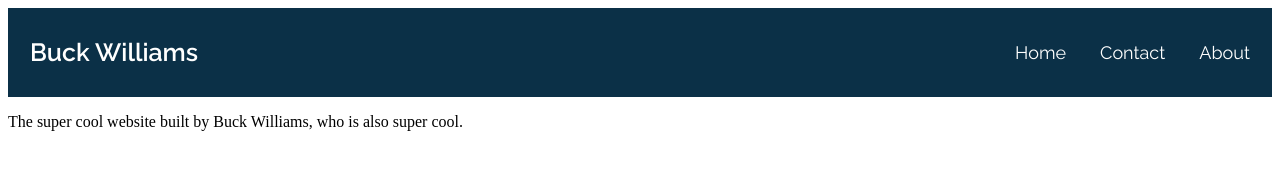
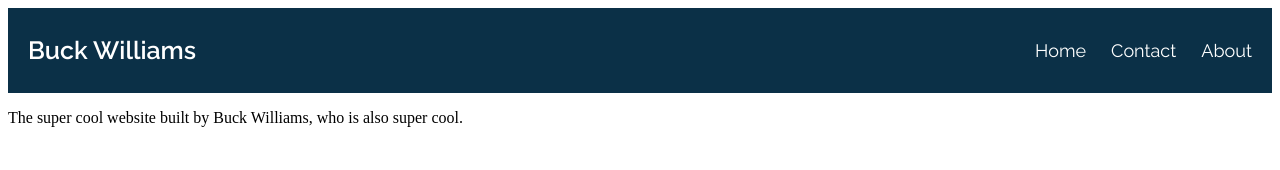
Before and after one commit to awesomedog213/awesomedog213.github.io, a plain HTML site: page index.html in a window 1280 px wide. Drawn offline with Linux system fonts and the light colour scheme.

Commit message:
Update style.css

```diff
--- a/style.css
+++ b/style.css
@@ -11,7 +11,7 @@
 .header a {
   color: white;
   text-align: center;
-    padding: 12px;
+  padding: 10px;
   text-decoration: none;
   font-size: 18px;
   line-height: 25px;
@@ -35,7 +35,7 @@
 /* Style the active/current link*/
 .header-right {
   display: flex;
-    gap: 10px;
+  gap: 5px;
 }
 
 /* Add media queries for responsiveness - when the screen is 500px wide or less, stack the links on top of each other */
```
Lines whose indentation alone changed are shown as unchanged.
